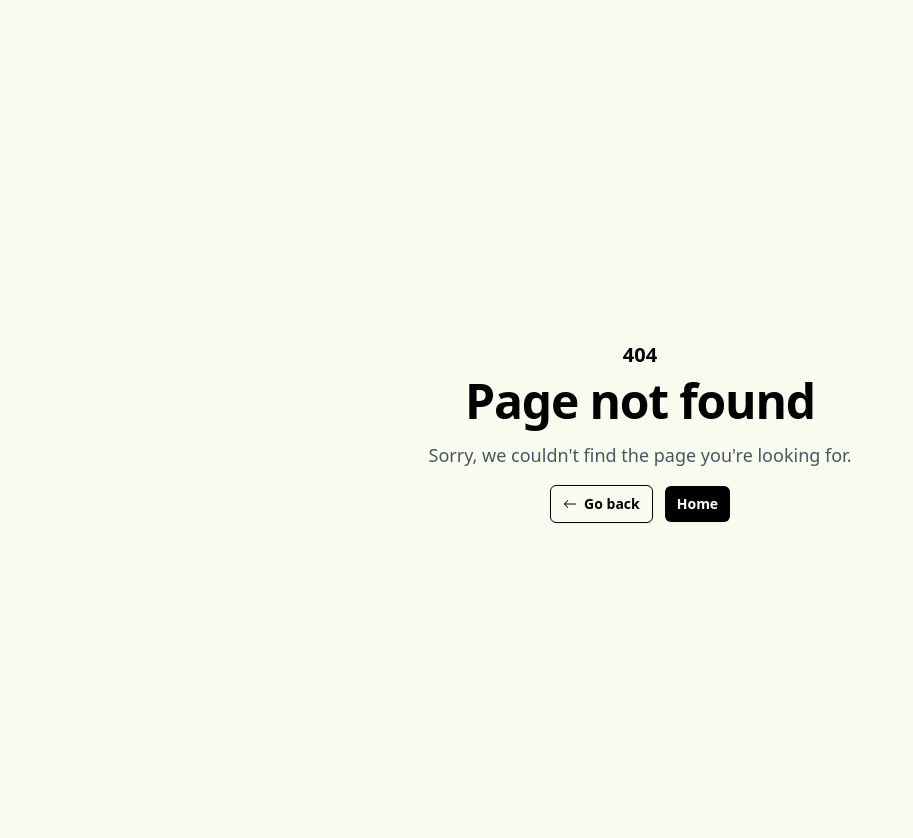
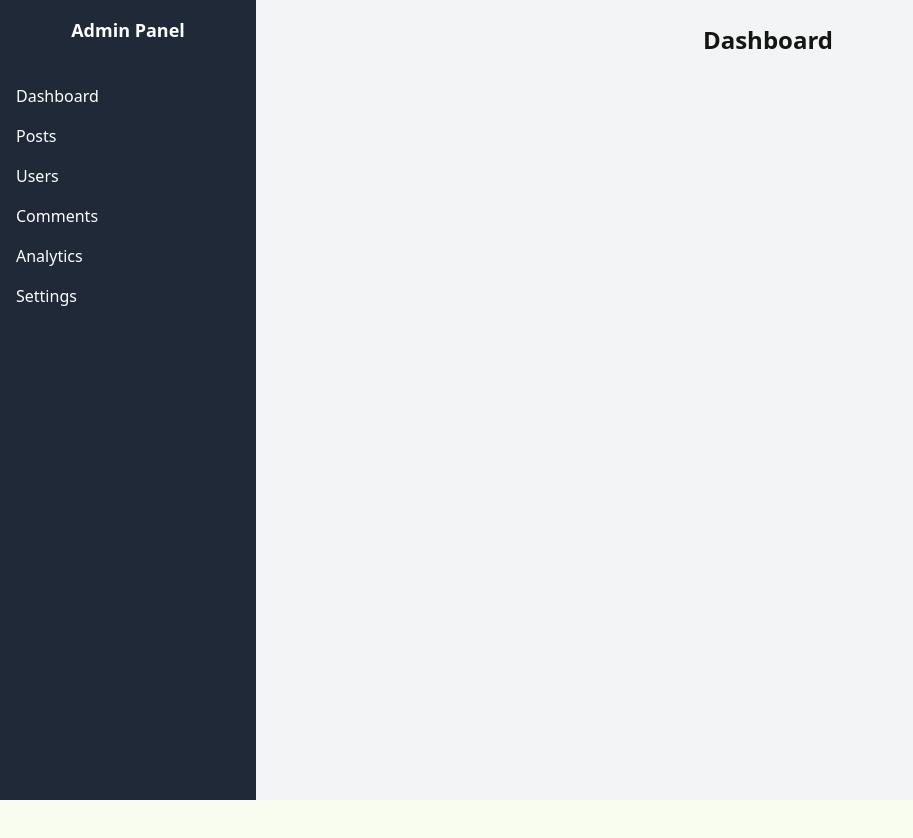
Before and after one commit to Anshul-Sharma01/Blog-SPA-io, a React (Vite) app in the folder client/: page /dashboard in a window 1280 px wide. Before the commit this address had no page. Shown: the top 838 px of the page, without its empty margins (0-913 px from the left). After the commit the page ends 800 px from the top, so only its background shows below. Built offline with nearby package versions, Linux system fonts and the light colour scheme.

Commit message:
Added a basic structure for Admin Page and removed some bugs

```diff
--- a/client/src/App.jsx
+++ b/client/src/App.jsx
@@ -13,10 +13,10 @@ import PermissionDenied from './Components/PermissionDenied.jsx'
 import ResetPassword from './Pages/ResetPassword.jsx'
 import ResetToken from './Pages/ResetToken.jsx'
 import ChangePassword from './Pages/ChangePassword.jsx'
-import UpdateProfile from "./Components/Users/UpdateProfile.jsx"
 import AllBlogs from './Pages/AllBlogs.jsx'
 import ViewBlog from './Pages/ViewBlog.jsx'
 import MyFavourites from './Pages/MyFavourites.jsx'
+import AdminPage from './Pages/AdminPage.jsx'
 
 
 function App() {
@@ -47,6 +47,7 @@ function App() {
 
 
         <Route path='/denied' element={<PermissionDenied/>}></Route>
+        <Route path='/dashboard' element={<AdminPage />} />
 
         {/* NOT FOUND */}
 
--- /dev/null
+++ b/client/src/Pages/AdminPage.jsx
@@ -0,0 +1,115 @@
+import { useState, useEffect } from "react";
+
+function AdminPage() {
+  const [activeSection, setActiveSection] = useState("Dashboard");
+
+  useEffect(() => {
+
+    const root = document.getElementById("root");
+    const originalPadding = root.style.padding;
+    const originalMargin = root.style.margin;
+    const originalMaxWidth = root.style.maxWidth;
+    const originalTextAlign = root.style.textAlign;
+
+
+    root.style.padding = "0";
+    root.style.margin = "0";
+    root.style.maxWidth = "100%";
+    root.style.textAlign = "center";
+
+    return () => {
+
+      root.style.padding = originalPadding;
+      root.style.margin = originalMargin;
+      root.style.maxWidth = originalMaxWidth;
+      root.style.textAlign = originalTextAlign;
+    };
+  }, []);
+
+  const renderSection = () => {
+    switch (activeSection) {
+      case "Dashboard":
+        return <h1 className="text-2xl font-semibold">Dashboard</h1>;
+      case "Posts":
+        return <h1 className="text-2xl font-semibold">Posts</h1>;
+      case "Users":
+        return <h1 className="text-2xl font-semibold">Users</h1>;
+      case "Comments":
+        return <h1 className="text-2xl font-semibold">Comments</h1>;
+      case "Analytics":
+        return <h1 className="text-2xl font-semibold">Analytics</h1>;
+      case "Settings":
+        return <h1 className="text-2xl font-semibold">Settings</h1>;
+      default:
+        return <h1 className="text-2xl font-semibold">Dashboard</h1>;
+    }
+  };
+
+  return (
+    <div className="flex h-[100vh] w-[100vw] bg-gray-200">
+      <aside className="w-64 bg-gray-800 text-white flex-shrink-0">
+        <div className="p-4">
+          <h2 className="text-lg font-bold">Admin Panel</h2>
+        </div>
+        <nav className="mt-4">
+          <ul>
+            <li>
+              <button
+                onClick={() => setActiveSection("Dashboard")}
+                className="w-full text-left px-4 py-2 hover:bg-gray-700"
+              >
+                Dashboard
+              </button>
+            </li>
+            <li>
+              <button
+                onClick={() => setActiveSection("Posts")}
+                className="w-full text-left px-4 py-2 hover:bg-gray-700"
+              >
+                Posts
+              </button>
+            </li>
+            <li>
+              <button
+                onClick={() => setActiveSection("Users")}
+                className="w-full text-left px-4 py-2 hover:bg-gray-700"
+              >
+                Users
+              </button>
+            </li>
+            <li>
+              <button
+                onClick={() => setActiveSection("Comments")}
+                className="w-full text-left px-4 py-2 hover:bg-gray-700"
+              >
+                Comments
+              </button>
+            </li>
+            <li>
+              <button
+                onClick={() => setActiveSection("Analytics")}
+                className="w-full text-left px-4 py-2 hover:bg-gray-700"
+              >
+                Analytics
+              </button>
+            </li>
+            <li>
+              <button
+                onClick={() => setActiveSection("Settings")}
+                className="w-full text-left px-4 py-2 hover:bg-gray-700"
+              >
+                Settings
+              </button>
+            </li>
+          </ul>
+        </nav>
+      </aside>
+
+      <main className="flex-1 p-6 bg-gray-100">
+        {renderSection()}
+      </main>
+    </div>
+  );
+}
+
+export default AdminPage;
```
Also changed, not shown: 2 other files (tests, documents, lock files or other folders).
